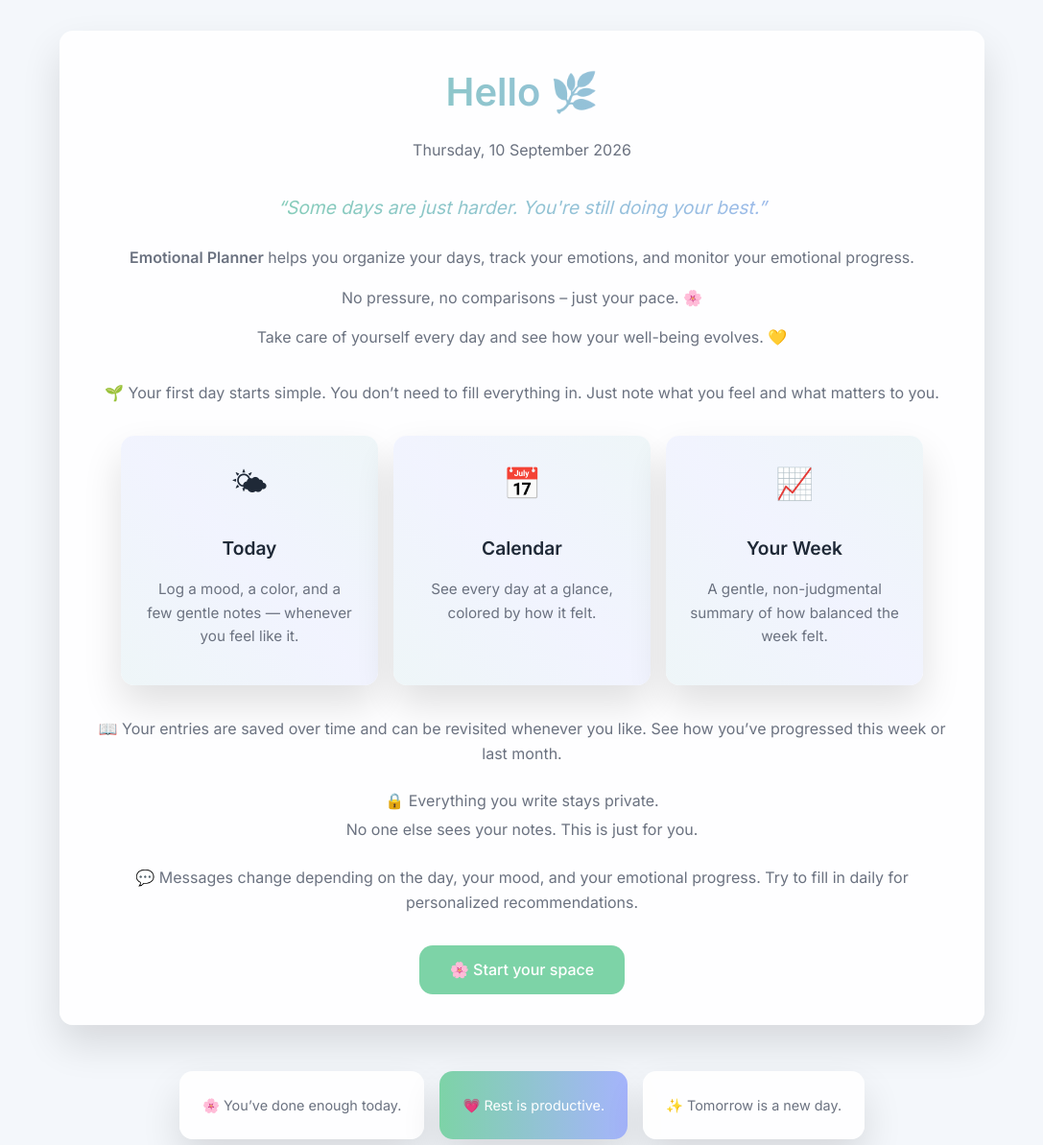
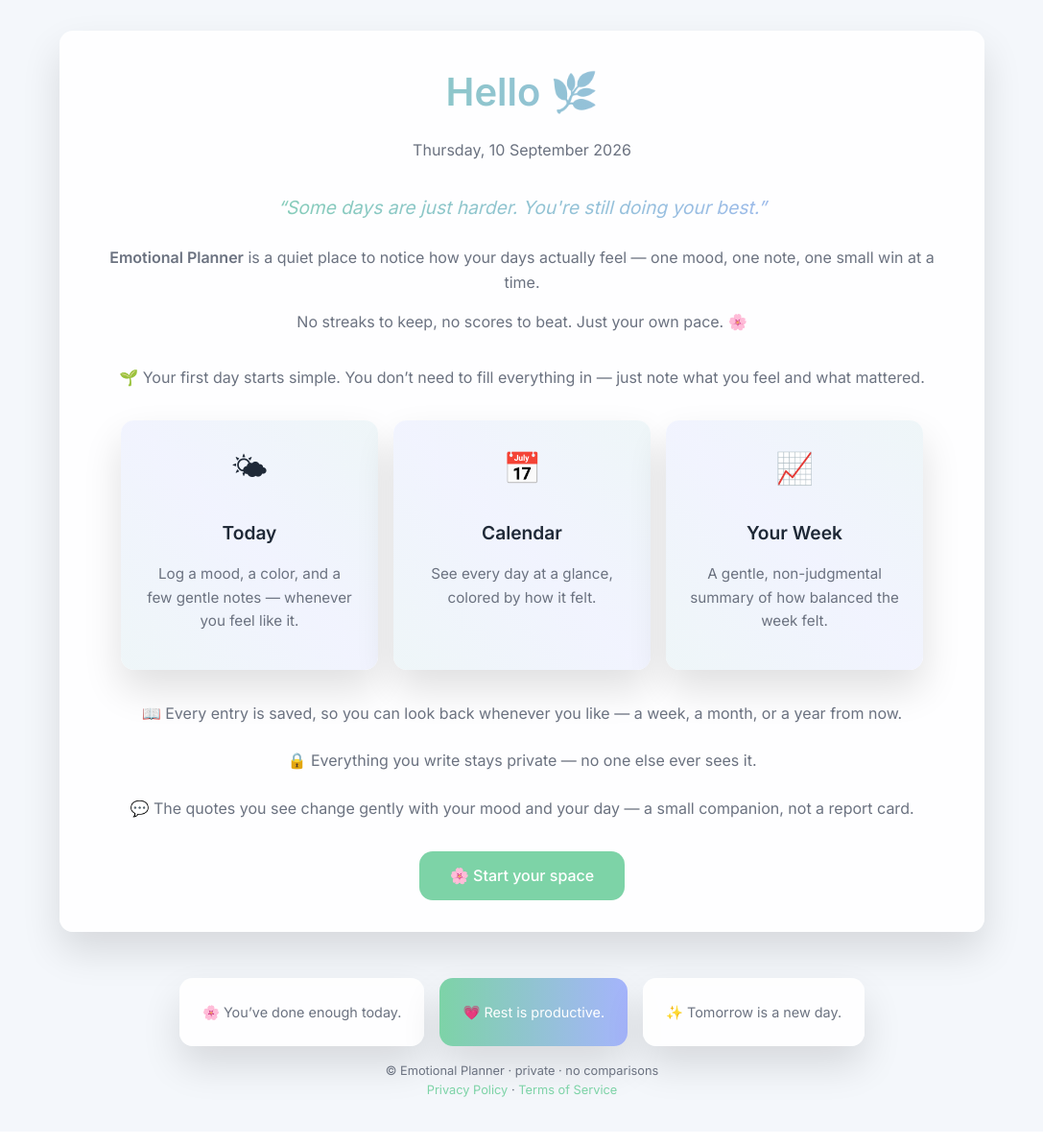
Before and after one commit to SanduAndreea22/day_planner, a Django app: page / in a window 1280 px wide. Shown: the part 42-1235 px from the top of the page at 96% size, without its empty margins (96-1183 px from the left). After the commit the page ends 1185 px from the top, so only its background shows below. Run offline with Django 5.2, Linux system fonts and the light colour scheme; data comes from the database, SQL or seed files in the repository; parts of the project's set-up code (start-up, migrations or seed data) failed here and were passed over.

Commit message:
Fix copywriting audit findings: honest copy, clear CTAs, less jargon
- Home: remove the "personalized recommendations" line — no such
  feature exists, it was an unfulfilled promise. Rewrite the
  description/trust/messages sections to cut repetition and focus on
  what the app actually does, instead of restating "no pressure, your
  pace" five different ways.
- Register: fix the artificially fragmented subtitle ("Gentle. Secure.
  No pressure.") and replace the unclear "Start gently" button with a
  plain "Create my account".
- Login: replace "Return to your space" with a plain "Log in".
- Guide: describe the data export without the bare technical term "CSV
  files" — say what you can actually do with it (open in Excel/Sheets).
- Weekly Score: the "You did your best" caption next to a 0 Tasks count
  read as hollow; now conditional on completed_tasks > 0.
- Profile: replace the "Andi" nickname example (too close to the
  author's own name) with a neutral "Alex".

Co-Authored-By: Claude Sonnet 5 <noreply@anthropic.com>
Claude-Session: https://claude.ai/code/session_01ARf92ECvxwTErSYwSNzXJd

```diff
--- a/planner/forms.py
+++ b/planner/forms.py
@@ -119,7 +119,7 @@ class ProfileForm(forms.ModelForm):
                 "id": "nickname",
                 "class": "profile-input",
                 "maxlength": 20,
-                "placeholder": "Andi",
+                "placeholder": "Alex",
             }),
             "bio": forms.Textarea(attrs={
                 "id": "bio",
--- a/planner/templates/planner/auth/login.html
+++ b/planner/templates/planner/auth/login.html
@@ -37,7 +37,7 @@
             <div class="form-error-global">{{ form.non_field_errors.0 }}</div>
         {% endif %}
 
-        <button type="submit" class="auth-button">Return to your space</button>
+        <button type="submit" class="auth-button">Log in 💗</button>
     </form>
 
     <div class="auth-trust muted">
--- a/planner/templates/planner/auth/profile.html
+++ b/planner/templates/planner/auth/profile.html
@@ -29,7 +29,7 @@
                 <div class="field-error">{{ form.nickname.errors.0 }}</div>
             {% endif %}
             <div class="nickname-preview muted">
-                Ex: Hi, <span id="namePreview">{{ profile.nickname|default:"Andi" }}</span> 🌱
+                Ex: Hi, <span id="namePreview">{{ profile.nickname|default:"Alex" }}</span> 🌱
             </div>
         </div>
 
@@ -187,7 +187,7 @@ body.dark .profile-input, body.dark .profile-textarea {
     const namePreview = document.getElementById('namePreview');
 
     nicknameInput.addEventListener('input', () => {
-        namePreview.textContent = nicknameInput.value || 'Andi';
+        namePreview.textContent = nicknameInput.value || 'Alex';
     });
 
     const bioInput = document.getElementById('bio');
--- a/planner/templates/planner/auth/register.html
+++ b/planner/templates/planner/auth/register.html
@@ -7,7 +7,7 @@
     <h2 class="auth-title">🌸 Create Account</h2>
 
     <p class="auth-subtitle muted">
-        Create a space that’s yours alone. Gentle. Secure. No pressure.
+        Create a private space that’s yours alone — gentle and secure, no pressure attached.
     </p>
 
     <form method="post" class="auth-form" novalidate>
@@ -50,7 +50,7 @@
             <a href="{% url 'privacy_policy' %}" class="accent-link">Privacy Policy</a>.
         </p>
 
-        <button type="submit" class="auth-button">Start gently</button>
+        <button type="submit" class="auth-button">Create my account 🌸</button>
     </form>
 
     <div class="auth-trust muted">
--- a/planner/templates/planner/guide.html
+++ b/planner/templates/planner/guide.html
@@ -38,8 +38,8 @@
 
     <h2>📦 Export your data</h2>
     <p>
-        From your <a href="{% url 'profile' %}">profile</a>, you can download everything you’ve written
-        as a zip of CSV files, any time.
+        From your <a href="{% url 'profile' %}">profile</a>, you can download everything you’ve written,
+        any time — a file you can open in Excel, Google Sheets, or any spreadsheet app.
     </p>
 
     <h2>💬 Feedback</h2>
--- a/planner/templates/planner/home.html
+++ b/planner/templates/planner/home.html
@@ -19,13 +19,12 @@
     </section>
 
     <section class="home-description">
-        <p><strong>Emotional Planner</strong> helps you organize your days, track your emotions, and monitor your emotional progress.</p>
-        <p>No pressure, no comparisons – just your pace. 🌸</p>
-        <p>Take care of yourself every day and see how your well-being evolves. 💛</p>
+        <p><strong>Emotional Planner</strong> is a quiet place to notice how your days actually feel — one mood, one note, one small win at a time.</p>
+        <p>No streaks to keep, no scores to beat. Just your own pace. 🌸</p>
     </section>
 
     <section class="home-onboarding">
-        🌱 Your first day starts simple. You don’t need to fill everything in. Just note what you feel and what matters to you.
+        🌱 Your first day starts simple. You don’t need to fill everything in — just note what you feel and what mattered.
     </section>
 
     <section class="home-preview">
@@ -39,16 +38,15 @@
     </section>
 
     <section class="history-hint">
-        📖 Your entries are saved over time and can be revisited whenever you like. See how you’ve progressed this week or last month.
+        📖 Every entry is saved, so you can look back whenever you like — a week, a month, or a year from now.
     </section>
 
     <section class="home-trust">
-        <p>🔒 Everything you write stays private.</p>
-        <p>No one else sees your notes. This is just for you.</p>
+        🔒 Everything you write stays private — no one else ever sees it.
     </section>
 
     <section class="home-messages">
-        💬 Messages change depending on the day, your mood, and your emotional progress. Try to fill in daily for personalized recommendations.
+        💬 The quotes you see change gently with your mood and your day — a small companion, not a report card.
     </section>
 
     <section class="home-cta" style="text-align:center;">
--- a/planner/templates/planner/weekly_score.html
+++ b/planner/templates/planner/weekly_score.html
@@ -41,7 +41,7 @@
         </div>
         <div class="detail-card highlight">
             ✅ <strong>{{ completed_tasks }}</strong>
-            <span class="muted">Tasks<br><small>You did your best</small></span>
+            <span class="muted">Tasks<br><small>{% if completed_tasks > 0 %}You did your best{% else %}No pressure to check anything off{% endif %}</small></span>
         </div>
         <div class="detail-card">
             💭 <strong>{{ mood_days }}</strong>
```
